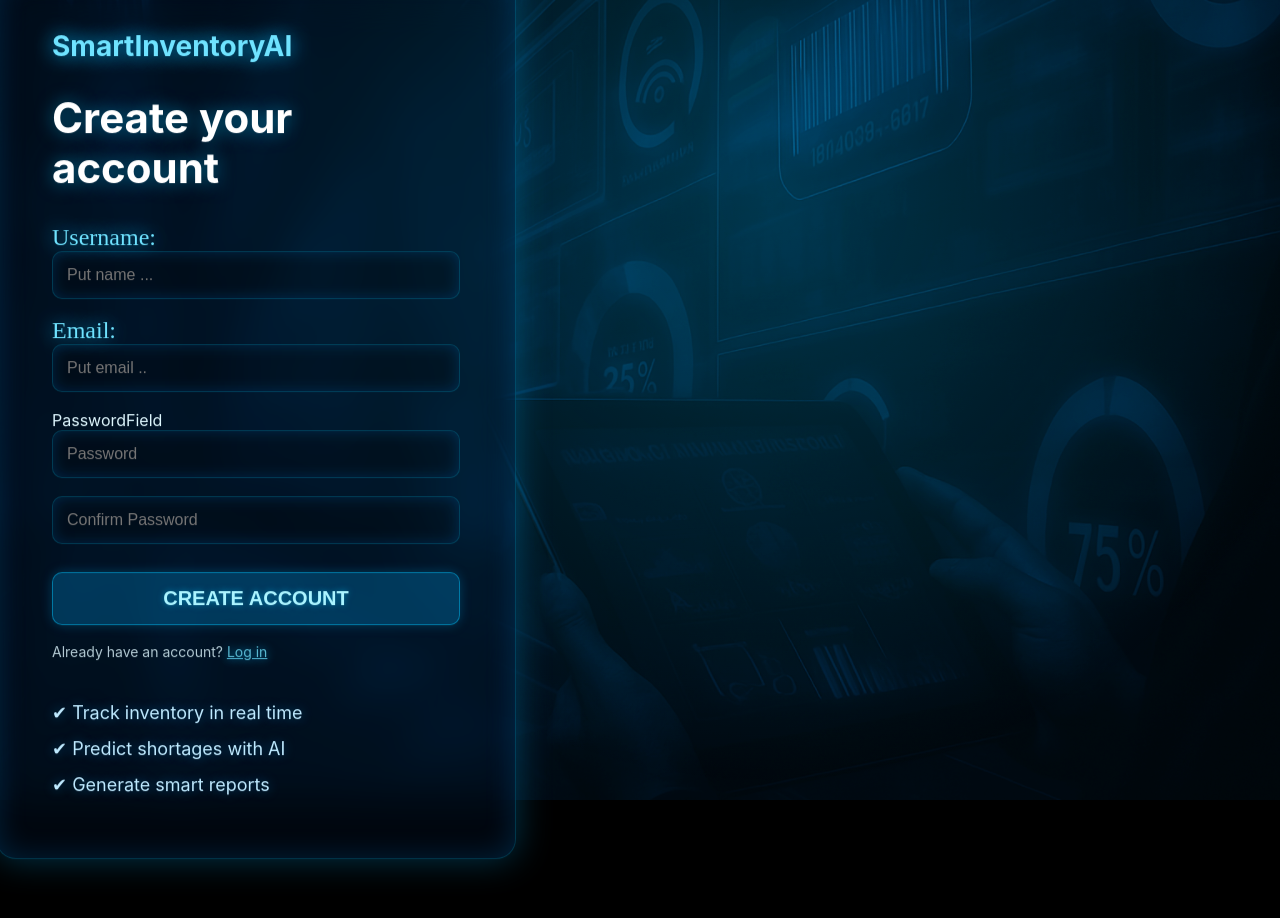
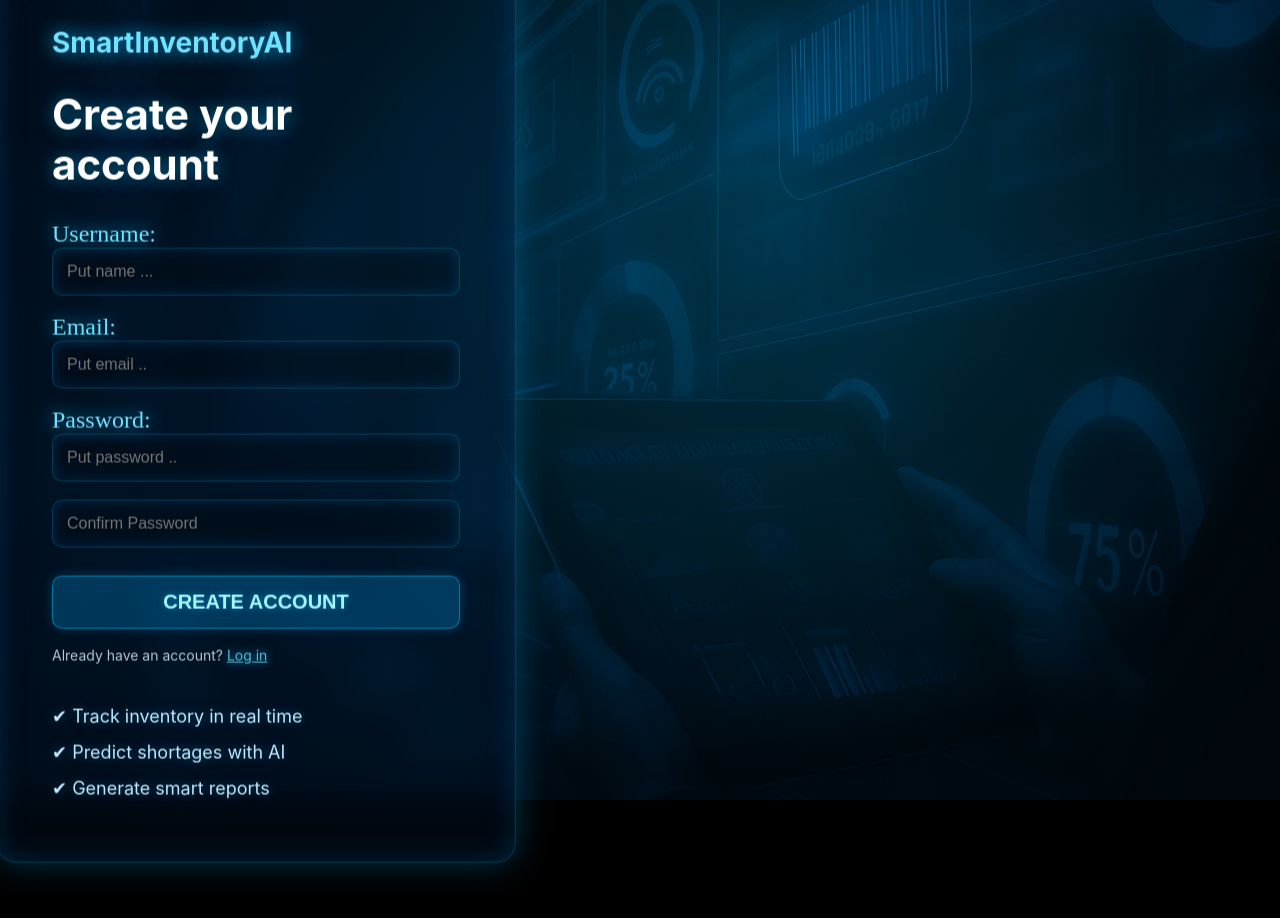
Before and after one commit to MarcinProgramista/smart-inventory-ai-frontend-Public, a React (Vite) app: page /register in a window 1280 px wide. Shown: the top 918 px of the page. Built offline with nearby package versions, Linux system fonts and the light colour scheme.

Commit message:
feat: create PasswordField component and extract its styles

```diff
--- a/src/components/form/PasswordField.jsx
+++ b/src/components/form/PasswordField.jsx
@@ -1,4 +1,3 @@
-import styled from "styled-components";
 import { FontAwesomeIcon } from "@fortawesome/react-fontawesome";
 import {
   faCheck,
@@ -7,9 +6,53 @@ import {
 } from "@fortawesome/free-solid-svg-icons";
 
 import Input from "../common/Input";
+import LabelWrapper from "../ui/LabelWrapper";
+import StyledFontAwesomeIconHidePassword from "../ui/Password/StyledFontAwesomeIconHidePassword";
+import StyledFontAwesomeIconInvalidPassword from "../ui/Password/StyledFontAwesomeIconInvalidPassword";
+import ParagraphPassword from "../ui/Password/ParagraphPassword";
 
-const PasswordField = () => {
-  return <div>PasswordField</div>;
+const PasswordField = ({ validPwd, pwd, setPwd, setPwdFocus, pwdFocus }) => {
+  return (
+    <>
+      <LabelWrapper htmlFor="password">
+        Password:
+        <StyledFontAwesomeIconHidePassword
+          icon={faCheck}
+          $validPwd={validPwd}
+        />
+        <StyledFontAwesomeIconInvalidPassword
+          icon={faTimes}
+          $validPwd={validPwd}
+          $pwd={pwd}
+        />
+      </LabelWrapper>
+      <Input
+        type="password"
+        id="password"
+        onChange={(e) => setPwd(e.target.value)}
+        value={pwd}
+        required
+        aria-invalid={validPwd ? "false" : "true"}
+        aria-describedby="pwdnote"
+        onFocus={() => setPwdFocus(true)}
+        onBlur={() => setPwdFocus(false)}
+        placeholder="Put password .."
+      />
+      <ParagraphPassword id="pwdnote" $pwdFocus={pwdFocus} $validPwd={validPwd}>
+        <FontAwesomeIcon icon={faInfoCircle} />
+        8 to 24 characters.
+        <br />
+        Must include uppercase and lowercase letters, a number and a special
+        character.
+        <br />
+        Allowed special characters: <span aria-label="exclamation mark">!</span>
+        <span aria-label="at symbol">@</span>{" "}
+        <span aria-label="hashtag">#</span>{" "}
+        <span aria-label="dollar sign">$</span>{" "}
+        <span aria-label="percent">%</span>
+      </ParagraphPassword>
+    </>
+  );
 };
 
 export default PasswordField;
--- /dev/null
+++ b/src/components/ui/Password/ParagraphPassword.jsx
@@ -0,0 +1,25 @@
+import styled from "styled-components";
+
+const ParagraphPassword = styled.p`
+  position: ${({ $validPwd, $pwdFocus }) =>
+    $pwdFocus && !$validPwd ? "relative" : "absolute"};
+  left: ${({ $validPwd, $pwdFocus }) =>
+    $pwdFocus && !$validPwd ? "" : "9999px"};
+  font-size: ${({ $validPwd, $pwdFocus }) =>
+    $pwdFocus && !$validPwd ? "0.75rem" : ""};
+  border-radius: ${({ $validPwd, $pwdFocus }) =>
+    $pwdFocus && !$validPwd ? "0.5rem" : ""};
+  background: ${({ $validPwd, $pwdFocus }) =>
+    $pwdFocus && !$validPwd ? "#000" : ""};
+  color: ${({ $validPwd, $pwdFocus }) =>
+    $pwdFocus && !$validPwd ? "#fff" : ""};
+  padding: ${({ $validPwd, $pwdFocus }) =>
+    $pwdFocus && !$validPwd ? "0.25rem" : ""};
+  bottom: ${({ $validPwd, $pwdFocus }) =>
+    $pwdFocus && !$validPwd ? "-10px" : ""};
+  svg {
+    margin-right: 0.25rem;
+  }
+`;
+
+export default ParagraphPassword;
--- /dev/null
+++ b/src/components/ui/Password/StyledFontAwesomeIconHidePassword.jsx
@@ -0,0 +1,10 @@
+import styled from "styled-components";
+import { FontAwesomeIcon } from "@fortawesome/react-fontawesome";
+
+const StyledFontAwesomeIconHidePassword = styled(FontAwesomeIcon)`
+  color: ${({ $validPwd }) => ($validPwd ? "limegreen" : "")};
+  margin-left: ${({ $validPwd }) => ($validPwd ? "0.25rem" : "")};
+  display: ${({ $validPwd }) => ($validPwd ? "" : "none")};
+`;
+
+export default StyledFontAwesomeIconHidePassword;
--- /dev/null
+++ b/src/components/ui/Password/StyledFontAwesomeIconInvalidPassword.jsx
@@ -0,0 +1,10 @@
+import styled from "styled-components";
+import { FontAwesomeIcon } from "@fortawesome/react-fontawesome";
+const StyledFontAwesomeIconInvalidPassword = styled(FontAwesomeIcon)`
+  display: ${({ $validPwd, $pwd }) => ($validPwd || !$pwd ? "none" : "")};
+  color: ${({ $validPwd, $pwd }) => ($validPwd || !$pwd ? "" : "red")};
+  margin-left: ${({ $validPwd, $pwd }) =>
+    $validPwd || !$pwd ? "0.25rem" : ""};
+`;
+
+export default StyledFontAwesomeIconInvalidPassword;
--- a/src/pages/Register.jsx
+++ b/src/pages/Register.jsx
@@ -82,8 +82,13 @@ export default function Register() {
           emailFocus={emailFocus}
           emailRef={emailRef}
         />
-        <PasswordField />
-        <Input placeholder="Password" type="password" />
+        <PasswordField
+          validPwd={validPwd}
+          pwd={pwd}
+          setEmailFocus={setPwdFocus}
+          pwdFocus={pwdFocus}
+          setPwdFocus={setPwdFocus}
+        />
         <Input placeholder="Confirm Password" type="password" />
 
         <CreateButton>CREATE ACCOUNT</CreateButton>
```
